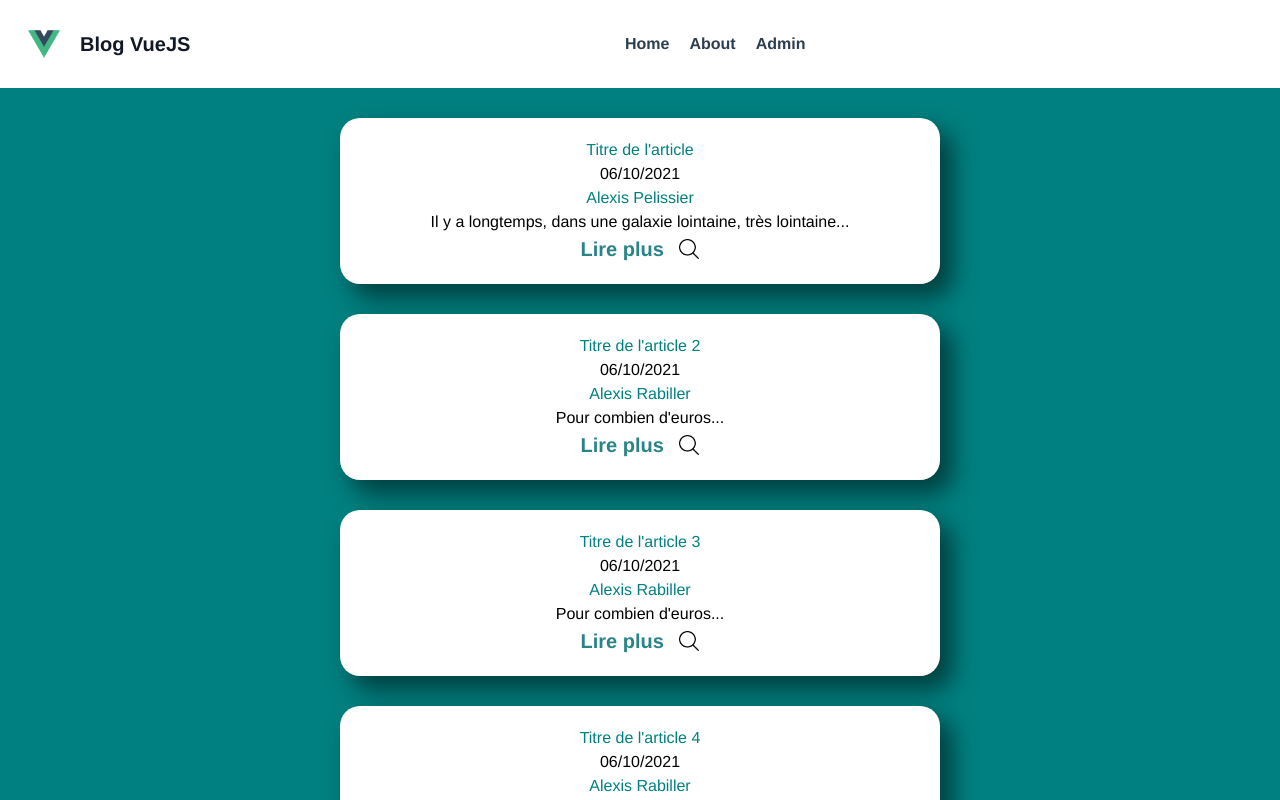
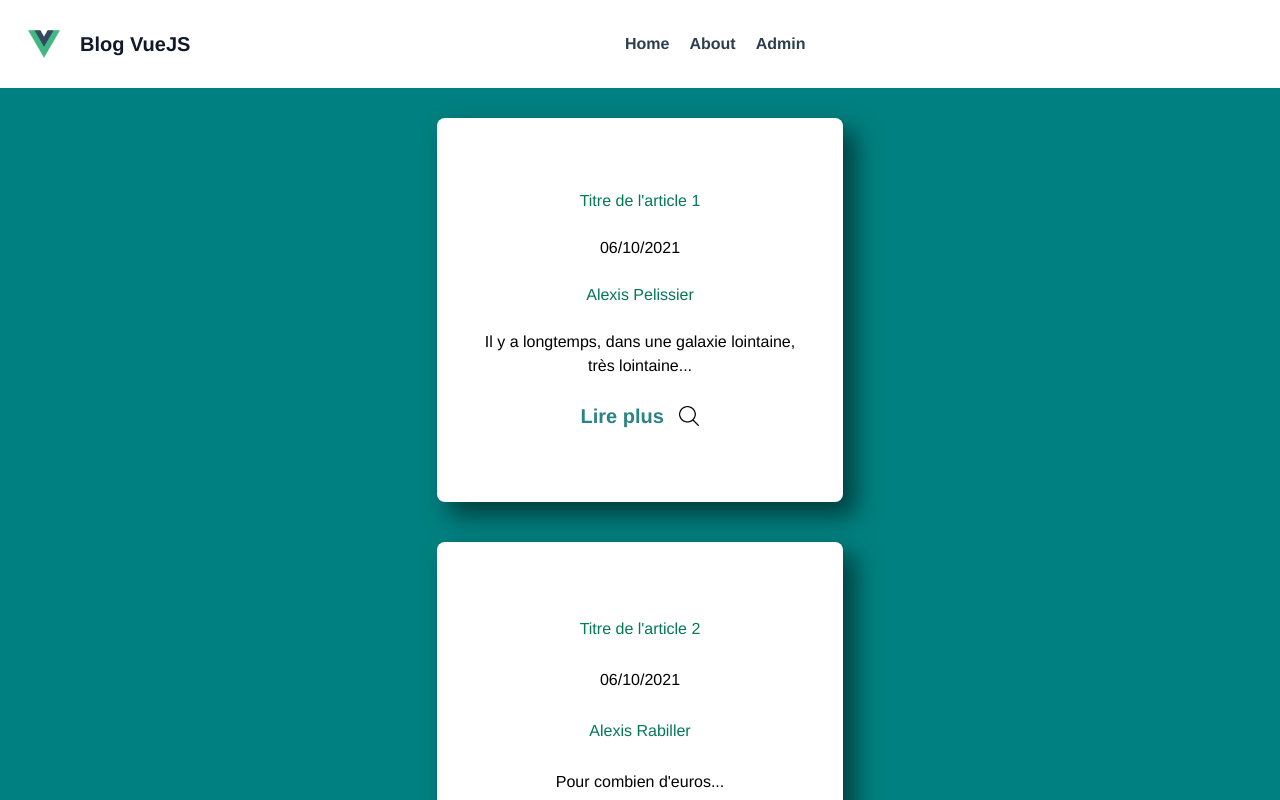
Before and after one commit to Alexis-Pel/blogVue, a Vue app: page / in a window 1280 px wide. Shown: the top 800 px of the page. Built offline with nearby package versions, Linux system fonts and the light colour scheme.

Commit message:
Réparation listing

```diff
--- a/src/article.js
+++ b/src/article.js
@@ -25,7 +25,7 @@ export default new Vuex.Store({
       },
       {
         id: 1,
-        title: "Titre de l'article 2",
+        title: "Titre de l'article",
         date: "06/10/2021",
         author: "Alexis Rabiller",
         intro:
@@ -35,7 +35,7 @@ export default new Vuex.Store({
       },
       {
         id: 2,
-        title: "Titre de l'article 3",
+        title: "Titre de l'article",
         date: "06/10/2021",
         author: "Alexis Rabiller",
         intro:
@@ -45,7 +45,7 @@ export default new Vuex.Store({
       },
       {
         id: 3,
-        title: "Titre de l'article 4",
+        title: "Titre de l'article",
         date: "06/10/2021",
         author: "Alexis Rabiller",
         intro:
@@ -55,7 +55,7 @@ export default new Vuex.Store({
       },
       {
         id: 4,
-        title: "Titre de l'article 5",
+        title: "Titre de l'article",
         date: "06/10/2021",
         author: "Alexis Rabiller",
         intro:
@@ -65,7 +65,7 @@ export default new Vuex.Store({
       },
       {
         id: 5,
-        title: "Titre de l'article 6",
+        title: "Titre de l'article",
         date: "06/10/2021",
         author: "Alexis Rabiller",
         intro:
@@ -75,7 +75,7 @@ export default new Vuex.Store({
       },
       {
         id: 6,
-        title: "Titre de l'article 7",
+        title: "Titre de l'article",
         date: "06/10/2021",
         author: "Alexis Rabiller",
         intro:
@@ -85,7 +85,7 @@ export default new Vuex.Store({
       },
       {
         id: 7,
-        title: "Titre de l'article 8",
+        title: "Titre de l'article",
         date: "06/10/2021",
         author: "Alexis Rabiller",
         intro:
@@ -95,7 +95,7 @@ export default new Vuex.Store({
       },
       {
         id: 8,
-        title: "Titre de l'article 9",
+        title: "Titre de l'article",
         date: "06/10/2021",
         author: "Alexis Rabiller",
         intro:
@@ -105,7 +105,7 @@ export default new Vuex.Store({
       },
       {
         id: 9,
-        title: "Titre de l'article 10",
+        title: "Titre de l'article",
         date: "06/10/2021",
         author: "Alexis Rabiller",
         intro:
@@ -115,7 +115,7 @@ export default new Vuex.Store({
       },
       {
         id: 10,
-        title: "Titre de l'article 11",
+        title: "Titre de l'article",
         date: "06/10/2021",
         author: "Alexis Rabiller",
         intro:
@@ -125,7 +125,7 @@ export default new Vuex.Store({
       },
       {
         id: 11,
-        title: "Titre de l'article 12",
+        title: "Titre de l'article",
         date: "06/10/2021",
         author: "Alexis Rabiller",
         intro:
@@ -135,7 +135,7 @@ export default new Vuex.Store({
       },
       {
         id: 12,
-        title: "Titre de l'article 13",
+        title: "Titre de l'article",
         date: "06/10/2021",
         author: "Alexis Rabiller",
         intro:
@@ -145,7 +145,7 @@ export default new Vuex.Store({
       },
       {
         id: 13,
-        title: "Titre de l'article 14",
+        title: "Titre de l'article",
         date: "06/10/2021",
         author: "Alexis Rabiller",
         intro:
@@ -155,7 +155,7 @@ export default new Vuex.Store({
       },
       {
         id: 14,
-        title: "Titre de l'article 15",
+        title: "Titre de l'article",
         date: "06/10/2021",
         author: "Alexis Rabiller",
         intro:
@@ -165,7 +165,7 @@ export default new Vuex.Store({
       },
       {
         id: 15,
-        title: "Titre de l'article 16",
+        title: "Titre de l'article",
         date: "06/10/2021",
         author: "Alexis Rabiller",
         intro:
--- a/src/components/ShortArticle.vue
+++ b/src/components/ShortArticle.vue
@@ -1,12 +1,12 @@
 <template>
   <div class="bigContainer">
-    <div class="contain"  v-for="item in storage" :key="item">
-      <h1>{{ item.title }}</h1>
+    <div class="contain flex flex-col bg-white items-center justify-evenly sm:w-1/3 h-96 text-green-700 mb-10 p-12 rounded-lg"  v-for="(item, index) in storage" :key="item.id">
+      <h1>{{ item.title }} {{ index + 1 }} </h1>
       <p>{{ item.date }}</p>
       <h4>{{ item.author }}</h4>
       <p>{{ item.intro }}</p>
       <div class="buttonDiv">
-      <router-link :to="`/singlepost/${item.id}`"><p class="myButton">Lire plus</p></router-link>
+      <router-link :to="`/singlepost/${index}`"><p class="myButton">Lire plus</p></router-link>
       <img class="logo" src="../assets/search-logo.png" alt="">
       </div>
     </div>
@@ -34,17 +34,7 @@ export default {
     background-color: teal;
 }
 .contain{
-   display: flex;
-   flex-direction: column;
-   justify-content: space-around;
-   align-items: center;
-   width: 600px;
-   color: teal;
-   background-color: white;
    box-shadow: 12px 13px 25px 1px rgba(0, 0, 0, 0.51);
-   margin-bottom: 30px;
-   padding: 20px;
-   border-radius: 20px;
 }
 p{
     color: black;
--- a/src/components/SinglePost.vue
+++ b/src/components/SinglePost.vue
@@ -2,7 +2,7 @@
   <div id="page">
     <transition name="fade">
       <div v-if="!show" id="titleBlock">
-        <h1 id="title">{{ storage[$route.params.id].title }}</h1>
+        <h1 id="title">{{ storage[$route.params.id].title }} {{ $route.params.id }}</h1>
         <h6 id="subtitle">
           Publié le {{ storage[$route.params.id].date }} par {{ storage[$route.params.id].author }}
         </h6>
@@ -23,7 +23,6 @@ export default {
   data() {
     return {
       show: true,
-      index: 1,
       intervalID: null,
     };
   },
```
